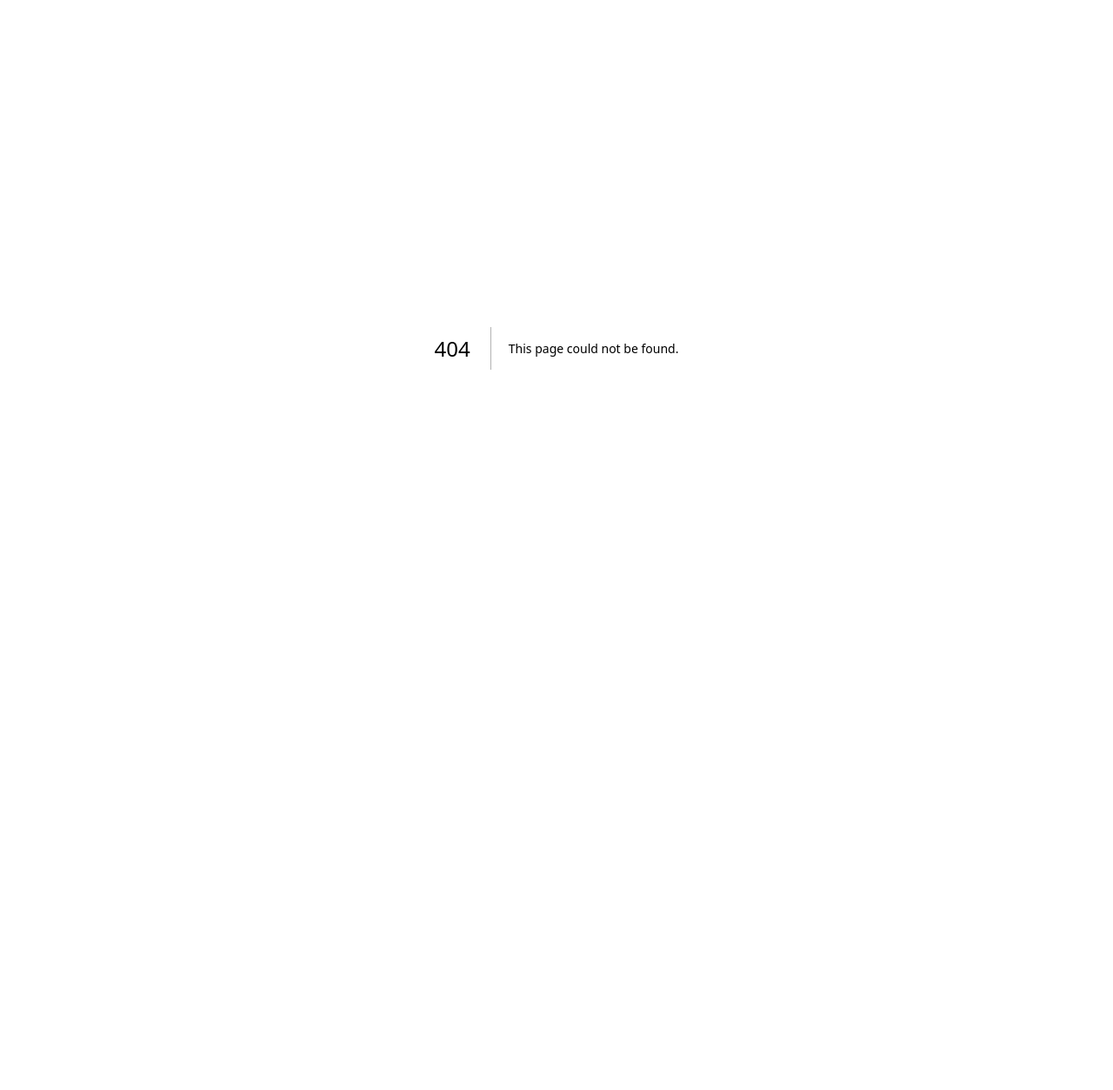
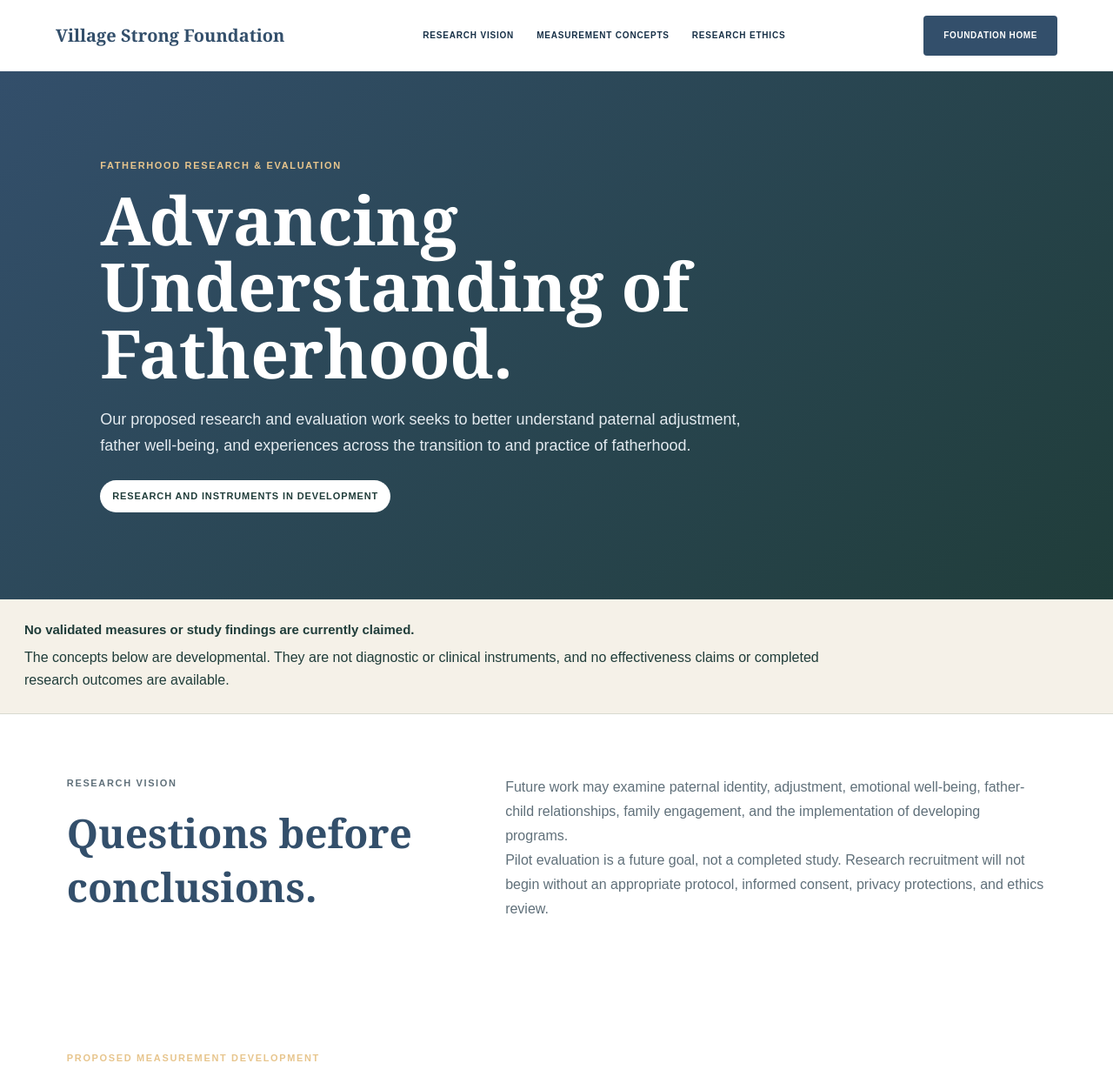
Before and after one commit to 73junito/village_strong, a Next.js app in the folder apps/web/: page /research in a window 1280 px wide. Before the commit this address had no page. Shown: the top 1253 px of the page at 87% size. Before the commit the page ends 800 px from the top, so only its background shows below. Built offline with nearby package versions, Linux system fonts and the light colour scheme.

Commit message:
feat(web): add developmental research and evaluation page

```diff
--- /dev/null
+++ b/apps/web/app/research/page.tsx
@@ -0,0 +1,114 @@
+import Link from "next/link";
+
+const concepts = [
+  {
+    name: "FRI",
+    description: "A proposed fatherhood-related measurement concept under development.",
+  },
+  {
+    name: "EFAS",
+    description: "A proposed concept for exploring experiences of paternal adjustment.",
+  },
+  {
+    name: "PPARS",
+    description: "A proposed concept related to paternal well-being and adjustment research.",
+  },
+];
+
+export default function ResearchPage() {
+  return (
+    <main className="research">
+      <header className="research-header">
+        <Link href="/">Village Strong Foundation</Link>
+        <nav aria-label="Research navigation">
+          <a href="#vision">Research vision</a>
+          <a href="#concepts">Measurement concepts</a>
+          <a href="#ethics">Research ethics</a>
+        </nav>
+        <Link className="research-button" href="/">Foundation home</Link>
+      </header>
+
+      <section className="research-hero">
+        <p className="research-eyebrow">Fatherhood Research & Evaluation</p>
+        <h1>Advancing Understanding of Fatherhood.</h1>
+        <p>
+          Our proposed research and evaluation work seeks to better understand
+          paternal adjustment, father well-being, and experiences across the
+          transition to and practice of fatherhood.
+        </p>
+        <p className="development-badge light">Research and instruments in development</p>
+      </section>
+
+      <section className="development-notice research-notice">
+        <strong>No validated measures or study findings are currently claimed.</strong>
+        <p>
+          The concepts below are developmental. They are not diagnostic or clinical
+          instruments, and no effectiveness claims or completed research outcomes
+          are available.
+        </p>
+      </section>
+
+      <section id="vision" className="research-section split-section">
+        <div>
+          <p className="research-eyebrow">Research vision</p>
+          <h2>Questions before conclusions.</h2>
+        </div>
+        <div>
+          <p>
+            Future work may examine paternal identity, adjustment, emotional
+            well-being, father-child relationships, family engagement, and the
+            implementation of developing programs.
+          </p>
+          <p>
+            Pilot evaluation is a future goal, not a completed study. Research
+            recruitment will not begin without an appropriate protocol, informed
+            consent, privacy protections, and ethics review.
+          </p>
+        </div>
+      </section>
+
+      <section id="concepts" className="research-section">
+        <p className="research-eyebrow">Proposed measurement development</p>
+        <h2>Concepts under development.</h2>
+        <div className="concept-grid">
+          {concepts.map((concept) => (
+            <article key={concept.name}>
+              <span>{concept.name}</span>
+              <p>{concept.description}</p>
+            </article>
+          ))}
+        </div>
+      </section>
+
+      <section id="ethics" className="research-section ethics-section">
+        <div>
+          <p className="research-eyebrow">Research ethics</p>
+          <h2>Privacy, consent, and appropriate review come first.</h2>
+        </div>
+        <div>
+          <p>
+            General website inquiries should not include sensitive family histories,
+            children&apos;s information, clinical details, or research responses.
+          </p>
+          <p>
+            Village Strong Foundation will distinguish educational inquiry,
+            program-interest communication, and research participation before
+            collecting data for any future study.
+          </p>
+        </div>
+      </section>
+
+      <section className="connect-section research-connect">
+        <p className="research-eyebrow">Research and evaluation inquiries</p>
+        <h2>Start a planning conversation.</h2>
+        <p>Contact is for general professional inquiry only and is not research enrollment or consent.</p>
+        <a className="research-button" href="mailto:darodriguez1274@gmail.com?subject=Fatherhood%20research%20inquiry">Contact our team</a>
+      </section>
+
+      <footer className="research-footer">
+        <p>Research and instruments in development. No validated outcomes currently claimed.</p>
+        <Link href="/">Village Strong Foundation</Link>
+      </footer>
+    </main>
+  );
+}
```
